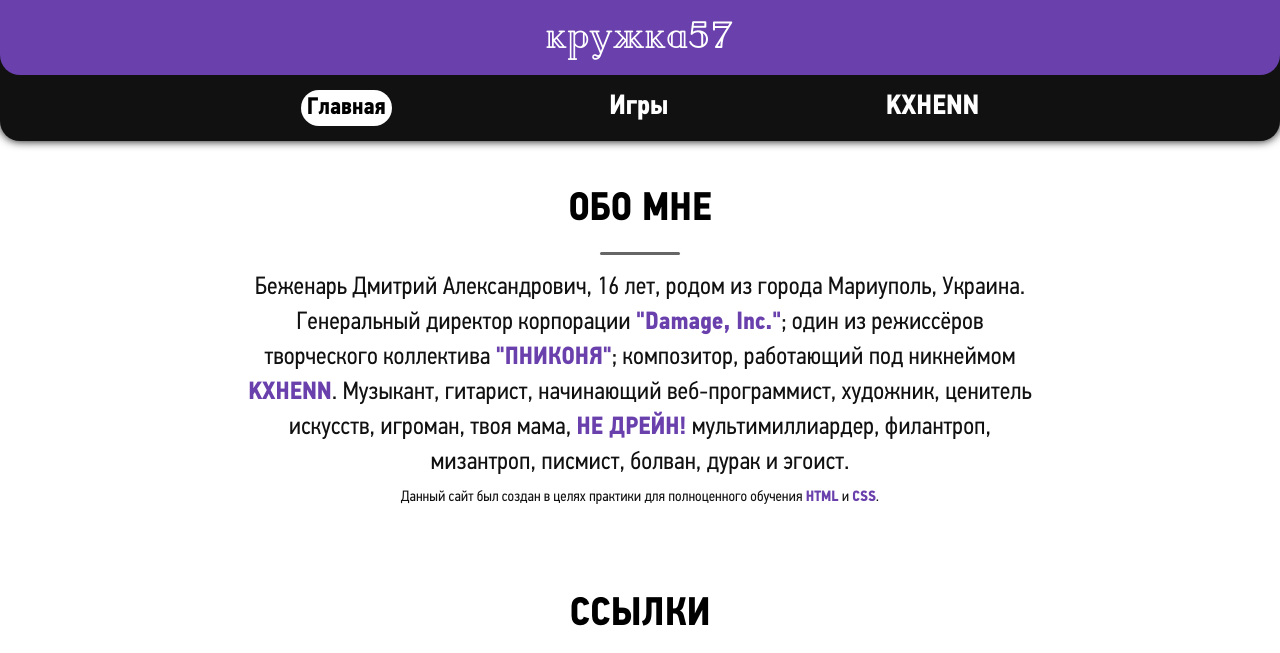
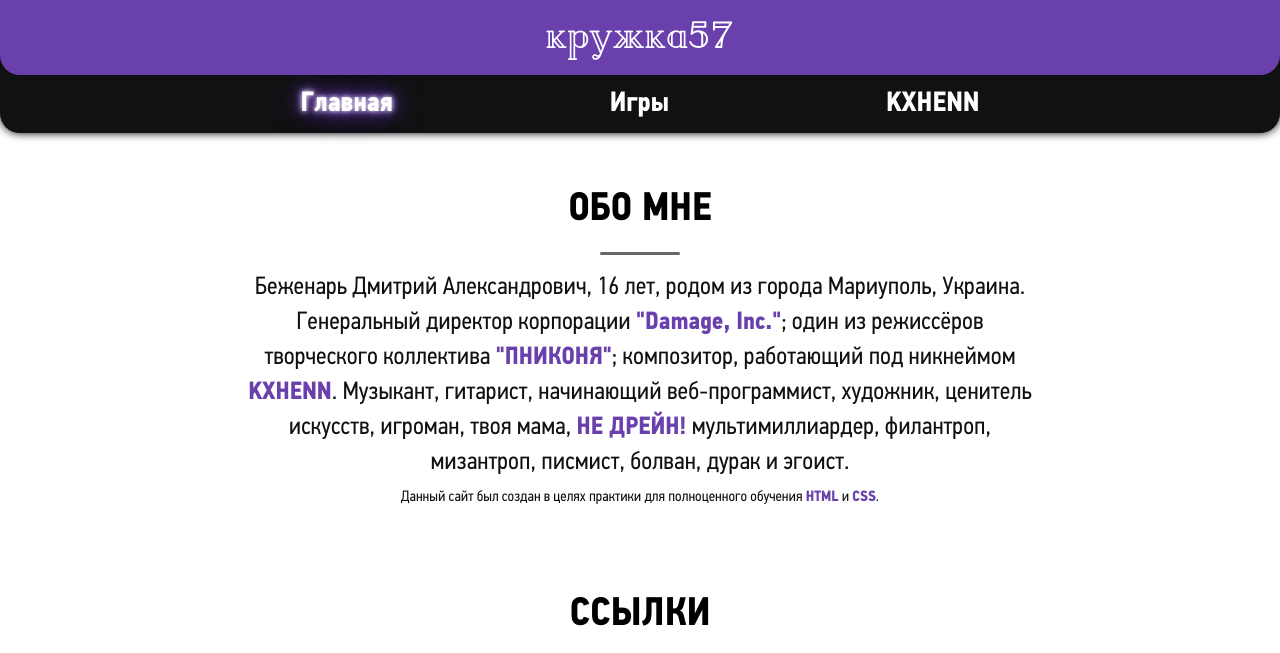
Before and after one commit to kryjka57/kryjka57.github.io, a plain HTML site: page index.html in a window 1280 px wide. Shown: the top 653 px of the page. Drawn offline with Linux system fonts and the light colour scheme.

Commit message:
Update index_style.css

```diff
--- a/css/index_style.css
+++ b/css/index_style.css
@@ -176,14 +176,7 @@ body {
 	text-shadow: 0 0 5px white, 0 0 10px #6a40ad, 0 0 10px #6a40ad, 0 0 20px #6a40ad, 0 0 30px #6a40ad;
 }
 .header__menu .selected {
-	background: white;
-	font-size: 24px;
-	color: black;
-	padding: 6px;
-	border-radius: 20px;
-}
-.header__menu .selected:hover {
-	text-shadow: none;
+	text-shadow: 0 0 5px white, 0 0 10px #6a40ad, 0 0 10px #6a40ad, 0 0 20px #6a40ad, 0 0 30px #6a40ad;
 }
 
 .about {
```
